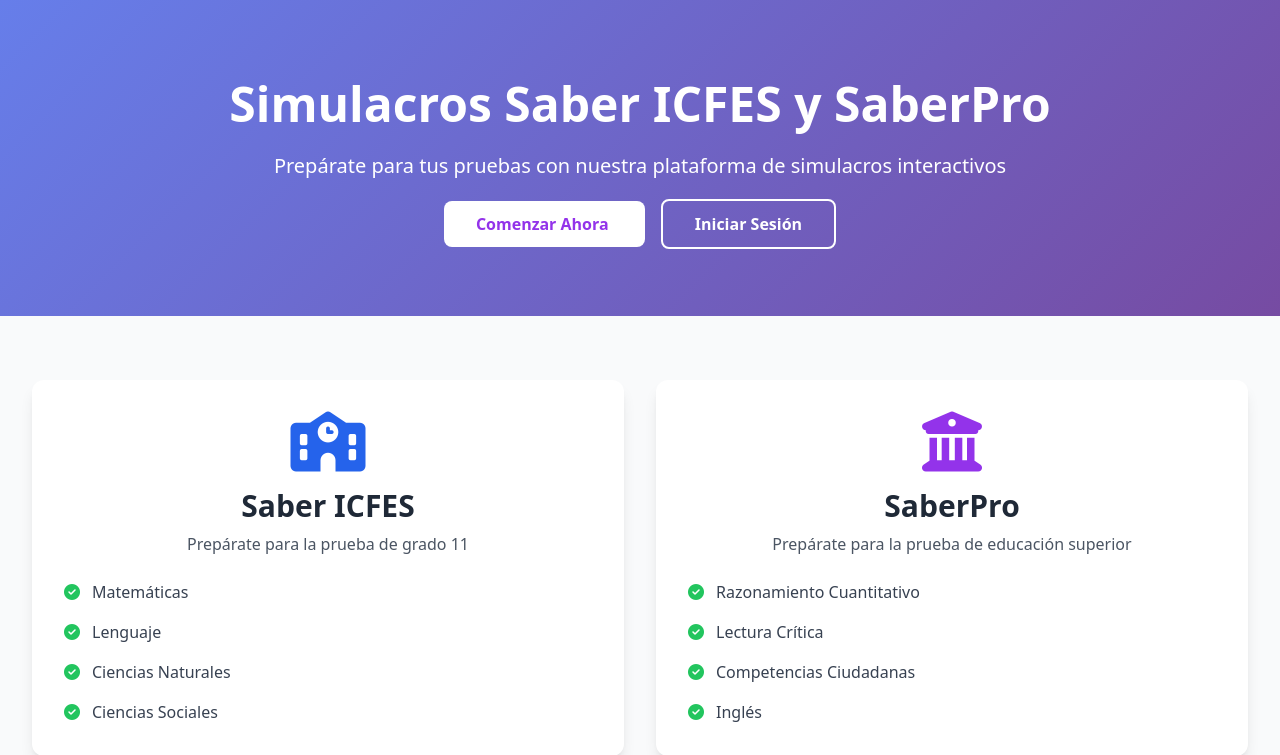
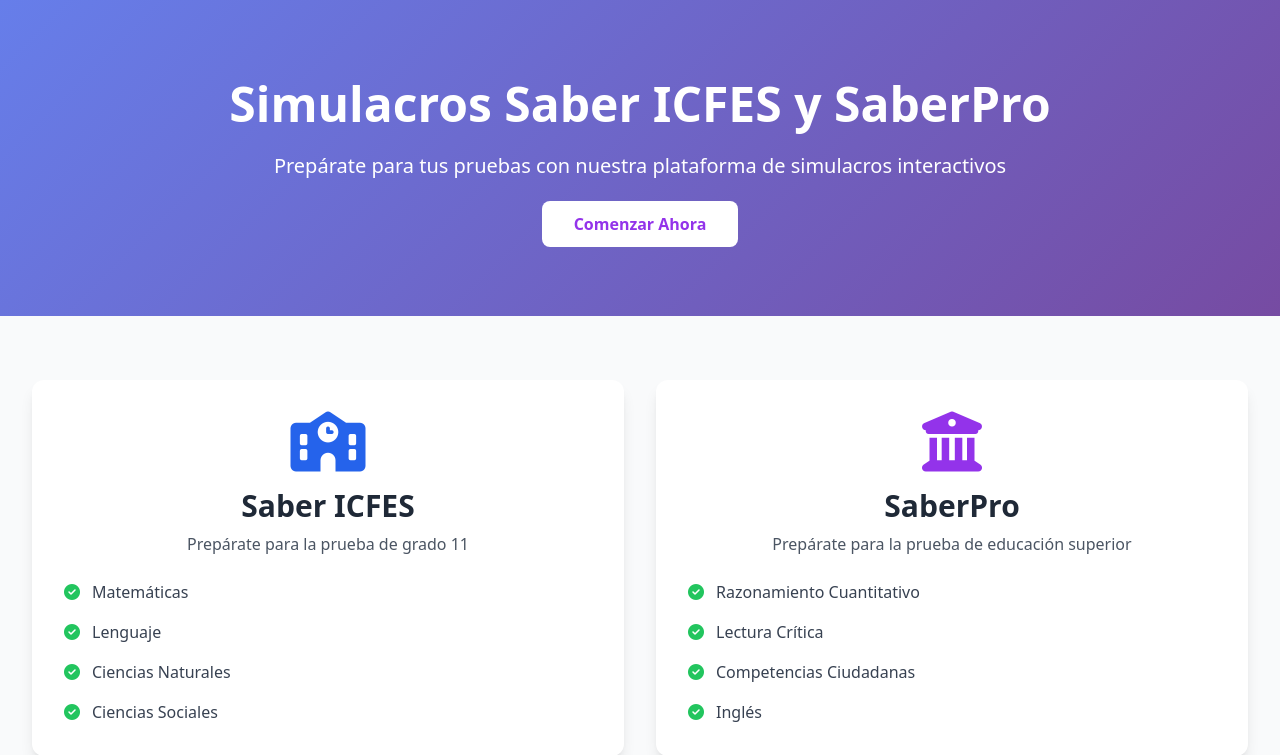
Before and after one commit to Sebastianl1232/Pro-Simu, a Flask app: page / in a window 1280 px wide. Shown: the part 64-819 px from the top of the page. Run offline with Flask 3, Linux system fonts and the light colour scheme; some libraries are stand-ins or nearby versions.

Commit message:
Eliminar enlace de inicio de sesión que esta al lado de "Comezar Ahora" en la plantilla de inicio

```diff
--- a/templates/index.html
+++ b/templates/index.html
@@ -9,9 +9,6 @@
             <div class="space-x-4">
                 <a href="{{ url_for('register') }}" class="bg-white text-purple-600 px-8 py-3 rounded-lg font-semibold hover:bg-gray-100 transition">
                     Comenzar Ahora
-                </a>
-                <a href="{{ url_for('login') }}" class="border-2 border-white text-white px-8 py-3 rounded-lg font-semibold hover:bg-white hover:text-purple-600 transition">
-                    Iniciar Sesión
                 </a>
             </div>
         {% endif %}
```
